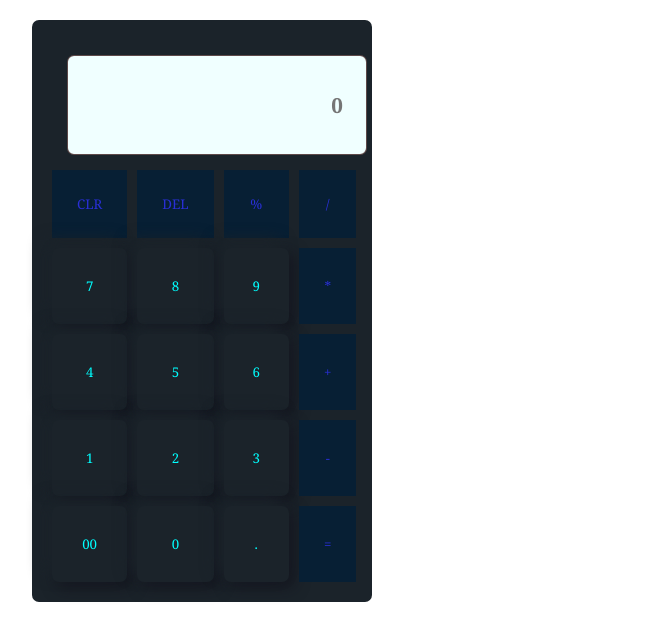
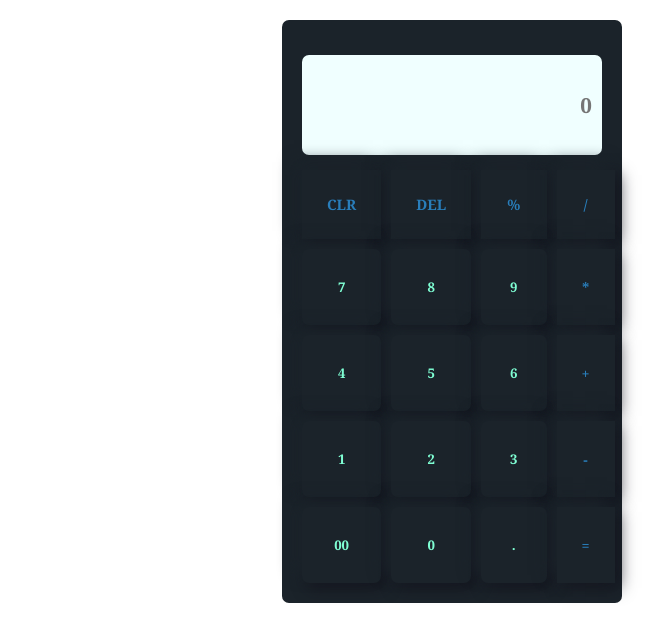
Before and after one commit to jermanus74/calc, a plain HTML site: page index.html in a window 1280 px wide. Shown: the whole page, without its empty margins (188-850 px from the left). Drawn offline with Linux system fonts and the light colour scheme.

Commit message:
changed css

```diff
--- a/index.html
+++ b/index.html
@@ -12,7 +12,7 @@
     <div class="container">
         <div class="wrapper">
 
-            <input type="text" name="" class="input" placeholder="0">
+            <input type="text" name="" class="input" placeholder="0" readonly>
             <div class="btns">
                 <input type="button" class="action operator clr" value="CLR">
                 <input type="button" class="action del" value="DEL">
--- a/style.css
+++ b/style.css
@@ -9,21 +9,24 @@
   display: grid;
   grid-template-columns: repeat(4, 1fr);
   gap: 10px;
-  width: 250px;
 }
 
 .all {
   border: none;
+  outline: none;
   padding: 29px;
-  color: aqua;
+  color: aquamarine;
   background-color: rgb(27, 35, 42);
   box-shadow: -8px -8px 15px rgba(27, 35, 42, 0.97),
     5px 5px 15px rgba(18, 16, 26, 0.686);
   border-radius: 7px;
+  font-weight: 900;
 }
 
 .container {
-  margin: 0 200px;
+  display: flex;
+  flex-direction: column;
+  align-items: center;
   height: 100vh;
   padding: 20px;
 }
@@ -33,17 +36,14 @@ div.wrapper .input {
   height: 100px;
   background-color: azure;
   border: none;
-  padding: 23px;
-  margin: 15px;
+  outline: none;
+  padding: 10px;
+  margin: 15px 0;
   border-radius: 7px;
-  border: 1px solid hwb(0 21% 69% / 0.902);
   text-align: right;
   font-weight: bolder;
   font-size: 1.3rem;
-  display: block;
 }
-
-
 
 .container div.wrapper {
   background-color: rgb(27, 35, 42);
@@ -53,8 +53,12 @@ div.wrapper .input {
 }
 
 .action {
+  font-weight: 900;
+  font-size: 0.9rem;
   border: none;
-  color: rgb(41, 47, 214);
-  background-color: rgb(7, 31, 52);
+  color: rgb(41, 126, 187);
+  background-color: rgb(27, 35, 42);
+  box-shadow: -8px -8px 15px rgba(27, 35, 42, 0.97),
+    5px 5px 15px rgba(18, 16, 26, 0.686);
   padding: 25px;
 }
```
